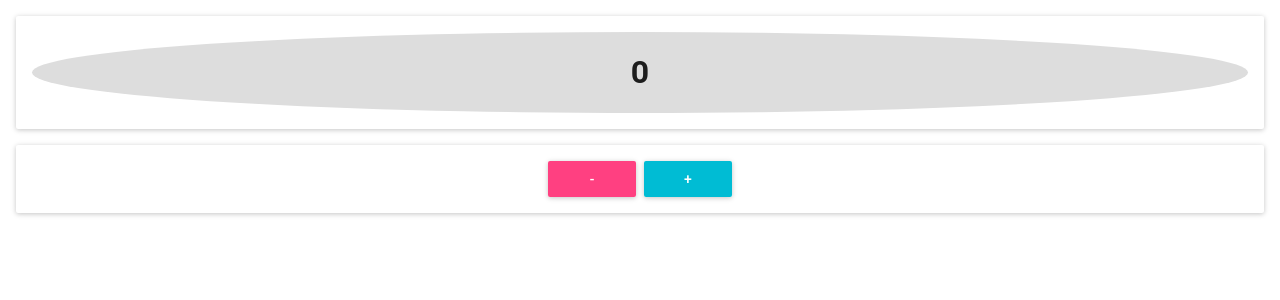
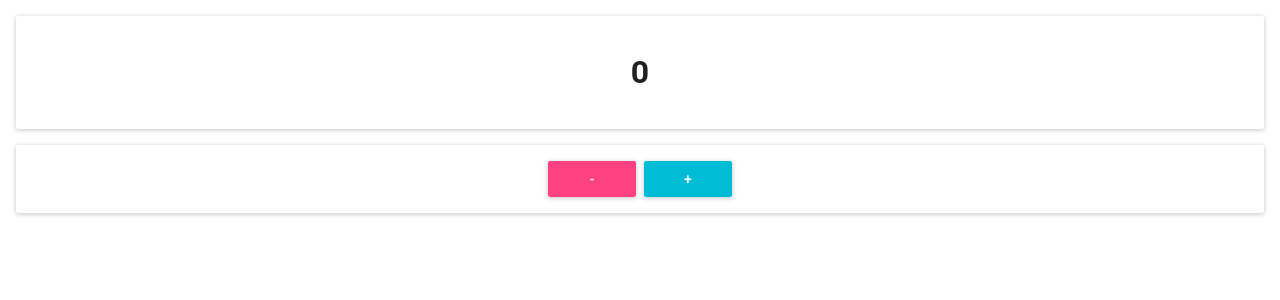
Before and after one commit to Bartewicz/redux-basics, a React (Create React App) app: page / in a window 1280 px wide. Shown: the top 300 px of the page. Built offline with nearby package versions, Linux system fonts and the light colour scheme.

Commit message:
Add increase and decrease on click

```diff
--- a/src/App.js
+++ b/src/App.js
@@ -1,5 +1,4 @@
 import React from 'react'
-import { RaisedButton } from 'material-ui'
 import Counter from './components/Counter';
 
 const style = {
--- a/src/components/Counter.js
+++ b/src/components/Counter.js
@@ -1,25 +1,21 @@
 import React from 'react'
+// Material-ui
 import { RaisedButton } from 'material-ui'
 import { connect } from 'react-redux'
 import PaperRefined from '../UI/PaperRefined'
+// Reducer
+import { inc, dec } from '../state/counter'
 
 const style = {
   horizontalMargin: {
     margin: '0 0.25rem'
-  },
-  circled: {
-    background: '#DDDDDD',
-    display: 'flex',
-    justifyContent: 'center',
-    itemsAlign: 'center',
-    borderRadius: '100%'
   }
 }
 
 const Counter = (props) => (
   <div>
     <PaperRefined>
-      <div style={style.circled}>
+      <div>
         <h1>
           {props.counterValue}
         </h1>
@@ -30,25 +26,24 @@ const Counter = (props) => (
         style={style.horizontalMargin}
         secondary={true}
         label={'-'}
-      />
+        onClick={props.decreaseHandler}
+        />
       <RaisedButton
         style={style.horizontalMargin}
         primary={true}
         label={'+'}
+        onClick={props.increaseHandler}
       />
     </PaperRefined>
   </div>
 )
 
-const mapStateToProps = state => ({
-  // name of property = name of props where state would be stored
-  // value = part of state that would be stored
-  counterValue: state.counter
-})
-
-export default
-
-  connect(
-    mapStateToProps,
-    // mapDispatchToProps
+export default connect(
+    state => ({
+      counterValue: state.counter
+    }),
+    dispatch => ({
+      decreaseHandler: () => dispatch(dec()),
+      increaseHandler: () => dispatch(inc())
+    })
   )(Counter)
--- a/src/state/counter.js
+++ b/src/state/counter.js
@@ -4,8 +4,8 @@ const DEC = 'counter/DEC'
 
 // Actions creators
 // This are functions that call for each Action
-export const inc = (number) => ({ type: INC, number })
-export const dec = (number) => ({ type: DEC, number })
+export const inc = (number = 1) => ({ type: INC, number })
+export const dec = (number = 1) => ({ type: DEC, number })
 
 // Initial state - state is empty by default
 const initialState = 0
```
